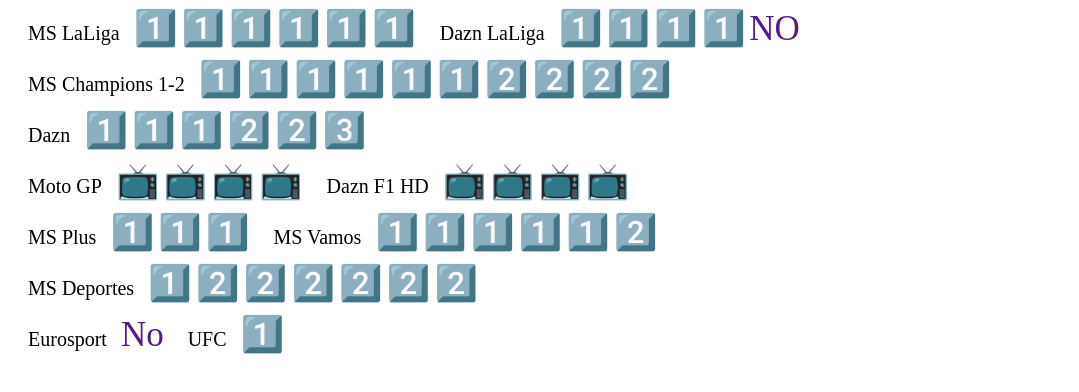
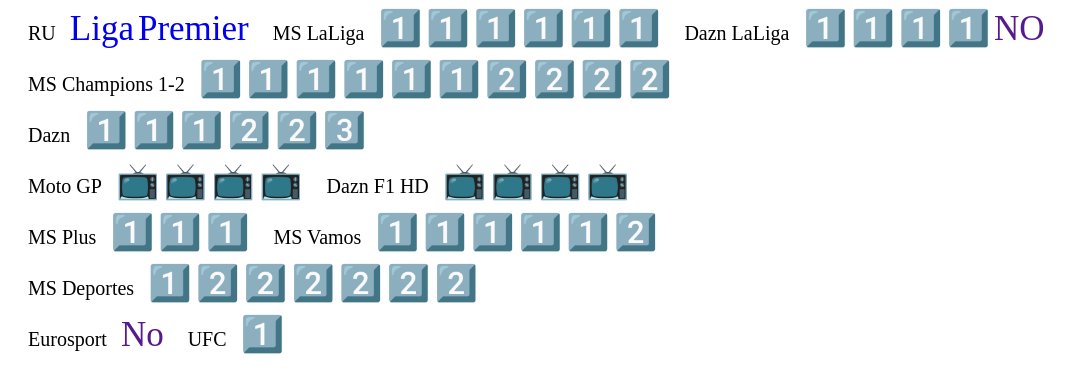
Before and after one commit to jmcordoba/jmcordoba.github.io, a plain HTML site: page as.html in a window 1280 px wide. Shown: the whole page, without its empty margins (0-1079 px from the left). Drawn offline with Linux system fonts and the light colour scheme.

Commit message:
Add links for RU Liga and Premier
Added new links for RU Liga and Premier in as.html.

```diff
--- a/as.html
+++ b/as.html
@@ -26,6 +26,11 @@
     </div-->
 
     <div>
+
+      <span>RU</span>
+      <a href="acestream://8442b5c7c99e5af57c2c40c1e28153072968988a">Liga</a>
+      <a href="acestream://350b2044f1c9e87e18d8fbda1bcc456c22cf9296">Premier</a>
+
       <span>MS LaLiga</span>
       <a href="acestream://31c19ffb3472c289c5bbbbc174449c8ed0d19e38">1️⃣</a>
       <a href="acestream://31c19ffb3472c289c5bbbbc174449c8ed0d19e38">1️⃣</a>
```
